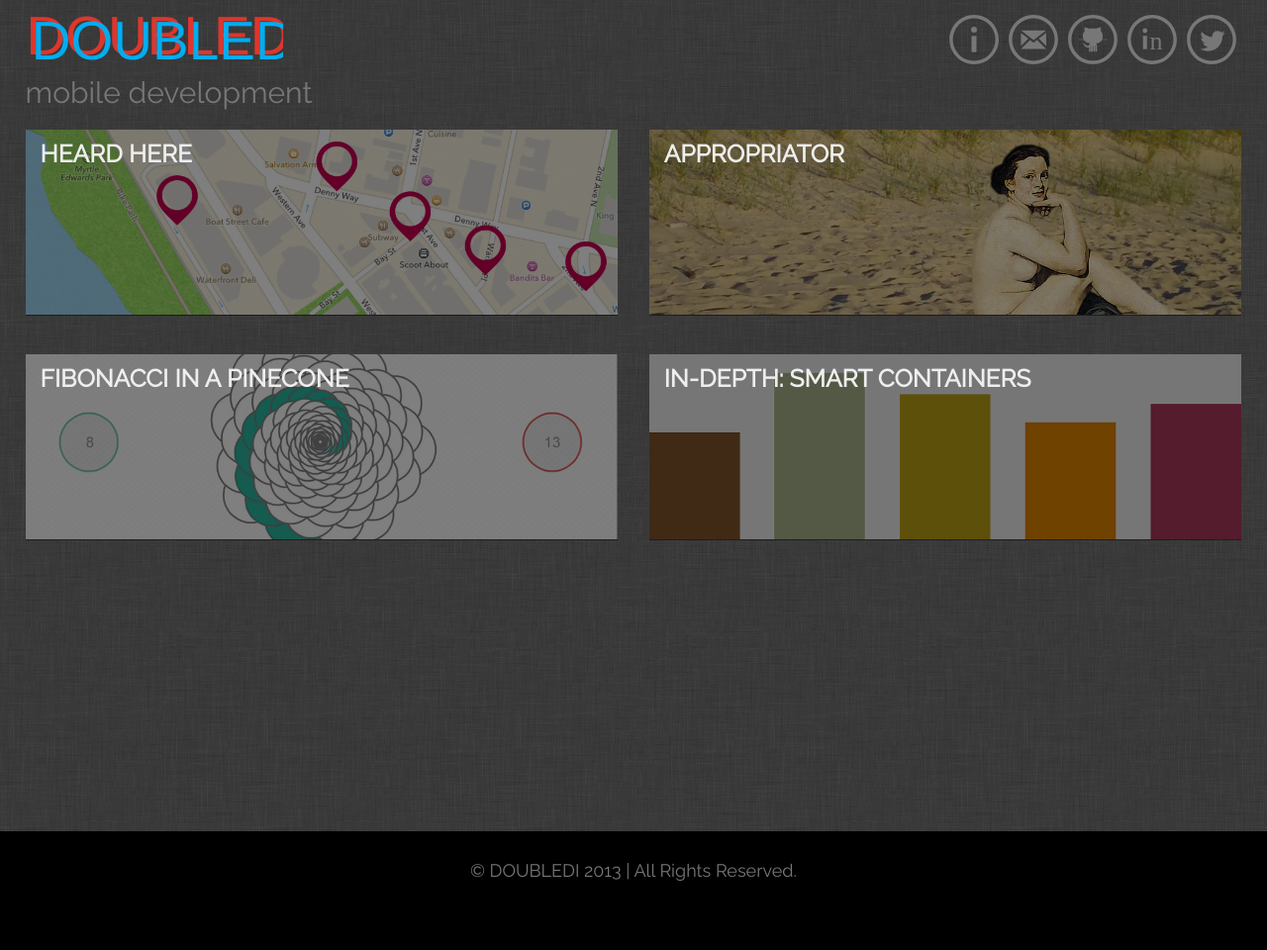
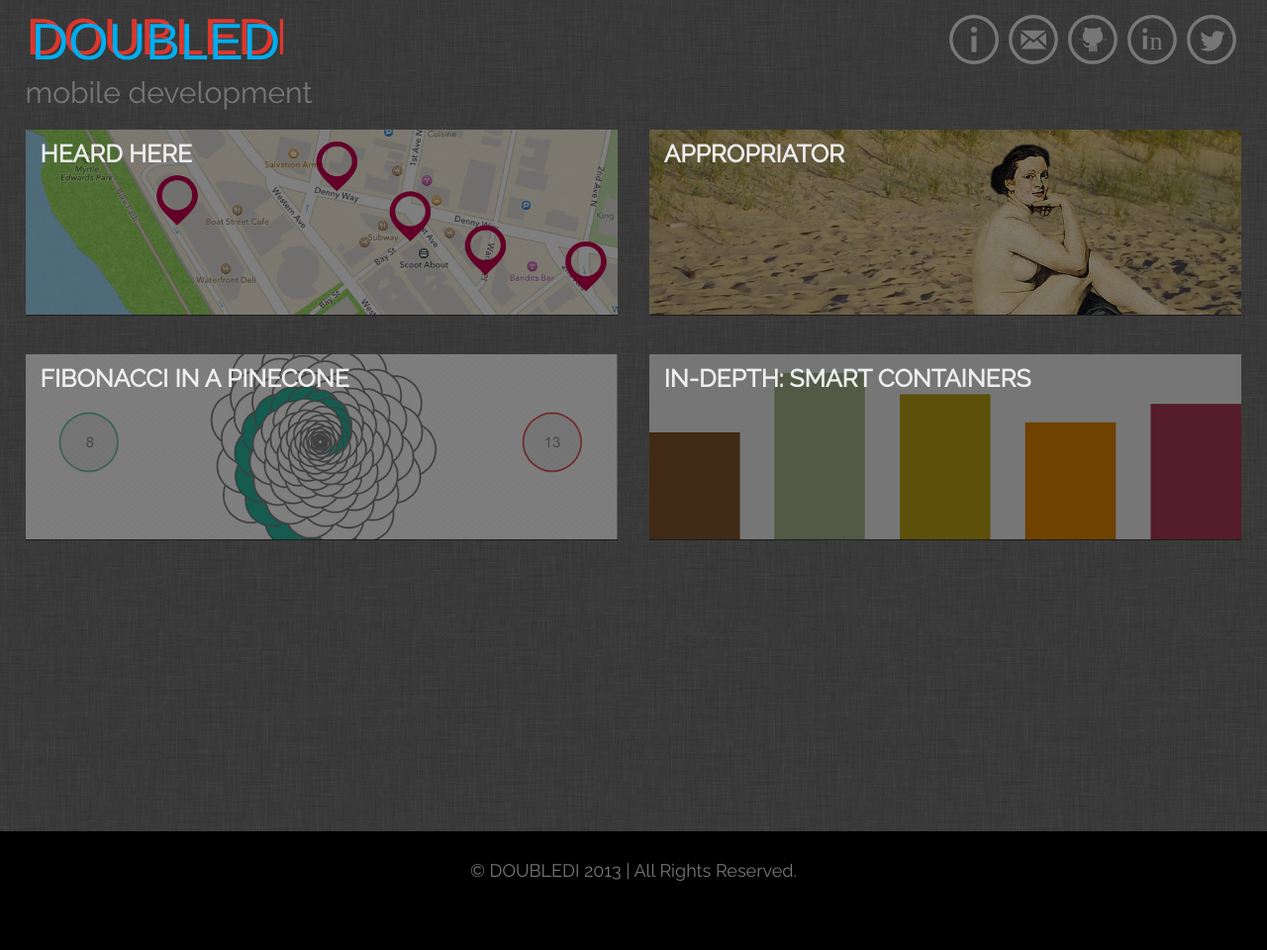
Before and after one commit to diannamertz/doubledi.github.com, a Jekyll site: the page built from index.html, in a window 1280 px wide. Shown: the whole page at 99% size. Built offline with Jekyll 4.4.1, drawn with Linux system fonts in a browser that asks for light colours.

Commit message:
fix firefox

```diff
--- a/_layouts/default.html
+++ b/_layouts/default.html
@@ -53,11 +53,11 @@
                 <text transform="matrix(1 0 0 1 0.5049 45.041)"
                       fill="#DD362D"
                       font-family="'OriyaSangamMN', 'Helvetica Neue'"
-                      font-size="55">DOUBLEDI</text>
+                      font-size="52">DOUBLEDI</text>
                 <text transform="matrix(1 0 0 1 5.7803 50.127)"
                       fill="#00ADEF"
                       font-family="'OriyaSangamMN', 'Helvetica Neue'"
-                      font-size="55">DOUBLEDI</text>
+                      font-size="52">DOUBLEDI</text>
                       </a>
                 </svg>
                 <div  class="subfont">mobile development</div>
```
